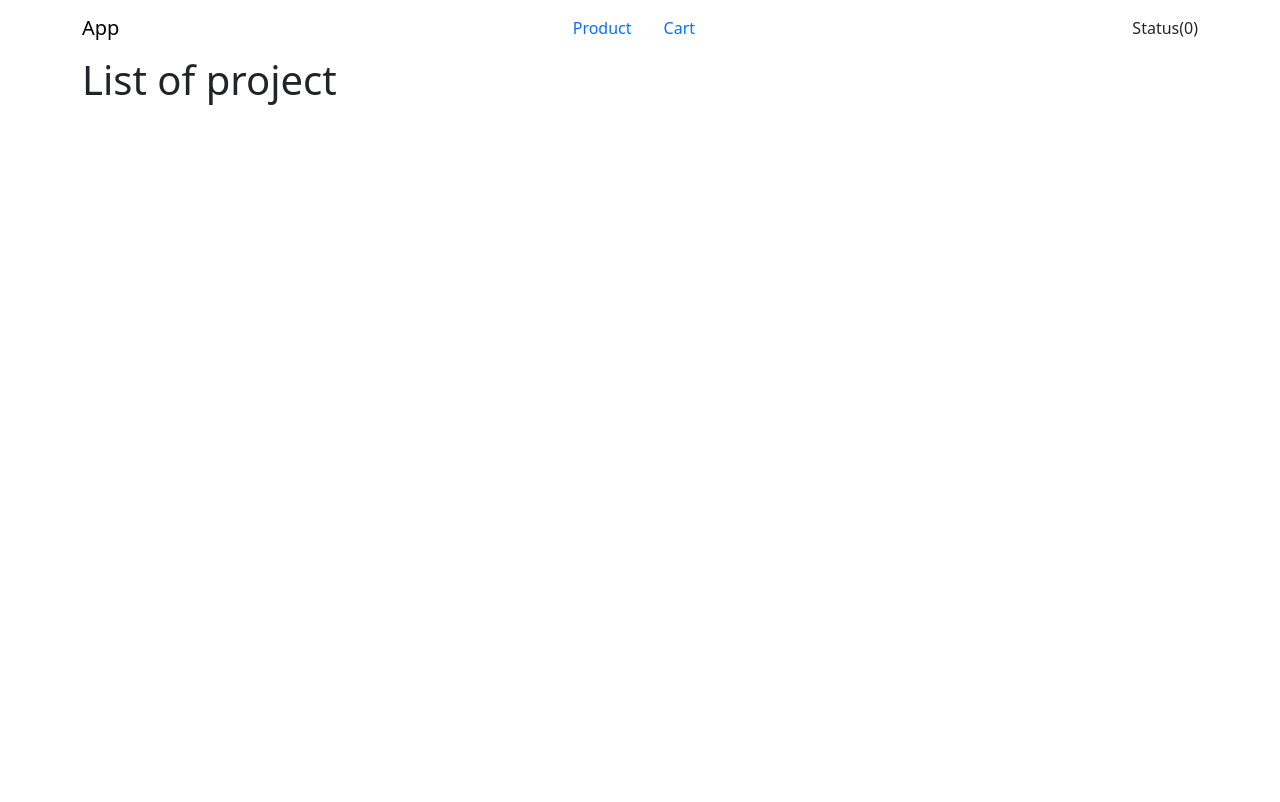
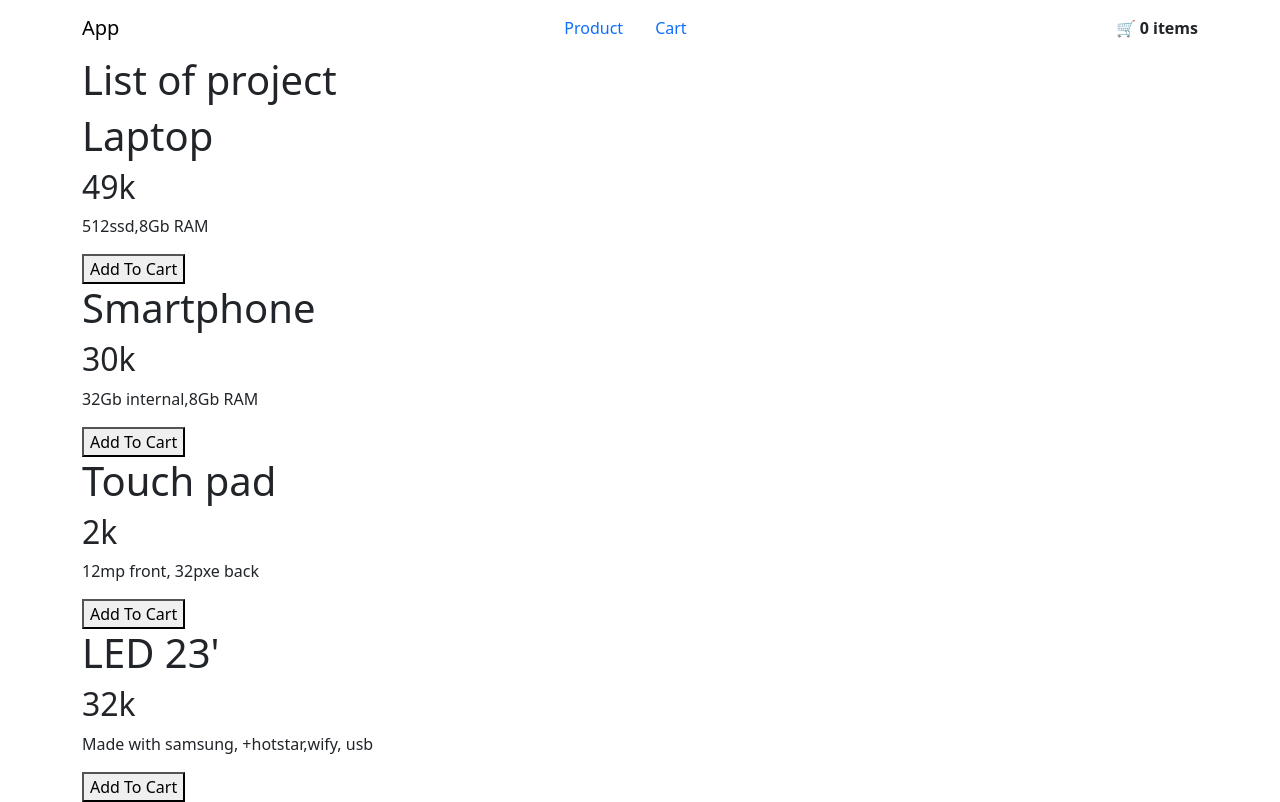
Before and after one commit to Sourabhpande532/cartzilla, a React (Create React App) app: page / in a window 1280 px wide. Built offline with nearby package versions, Linux system fonts and the light colour scheme.

Commit message:
feat: build mechanism of add to cart

```diff
--- a/src/component/CartStatus.js
+++ b/src/component/CartStatus.js
@@ -3,8 +3,7 @@ import { useCart } from "../context/CartContext"
 export const CartStatus = () => {
     const { cart } = useCart()
     return (
-        <div>
-            <span>Status({ cart.length })</span>
-        </div>
+        <span style={ { fontWeight: "bold" } }>
+            🛒 { cart.length } item{ cart.length !== 1 ? "s" : "" }</span>
     )
 }
--- a/src/context/CartContext.js
+++ b/src/context/CartContext.js
@@ -4,8 +4,13 @@ export const useCart = () => useContext( CartContext );
 
 export const ContextProvider = ( { children } ) => {
     const [cart, setCart] = useState( [] );
+    console.log(cart);
+
+    function addToCart( product ) {
+        setCart( ( prev ) => [...prev, product])
+    }
     return (
-        <CartContext.Provider value={ { cart, setCart } }>
+        <CartContext.Provider value={ { cart, addToCart } }>
             { children }
         </CartContext.Provider>
     )
--- a/src/pages/Cart.js
+++ b/src/pages/Cart.js
@@ -1,7 +1,24 @@
+import { useCart } from "../context/CartContext"
+
 export const Cart = () => {
+    const { cart } = useCart();
     return (
         <div>
-            <h1>Hello Cart</h1>
+            <h1>Your Cart</h1>
+            { cart.length > 0 ? (
+                <div>
+                    { cart.map( ( item ) => {
+                       return <section key={ item.id }>
+                            <h1>{ item.name }</h1>
+                            <h2>{ item.price }</h2>
+                            <p>{ item.details }</p>
+                            <hr/>
+                        </section>
+                    } ) }
+                </div>
+            ) : ( <>
+                <h2>Your Cart is empty</h2>
+            </> ) }
         </div>
     )
 }
--- a/src/pages/ProductListings.js
+++ b/src/pages/ProductListings.js
@@ -1,3 +1,4 @@
+import { useCart } from "../context/CartContext";
 
 const productList = [
     {
@@ -26,9 +27,19 @@ const productList = [
     },
 ];
 export const ProductListings = () => {
+    const { addToCart } = useCart()
     return (
         <div>
             <h1>List of project</h1>
+            { productList.map( ( product ) =>
+            (
+                <div key={ product.id }>
+                    <h1>{ product.name }</h1>
+                    <h2>{ product.price }</h2>
+                    <p>{ product.details }</p>
+                    <button onClick={ () => addToCart( product ) }>Add To Cart</button>
+                </div>
+            ) ) }
         </div>
     )
 }
```
